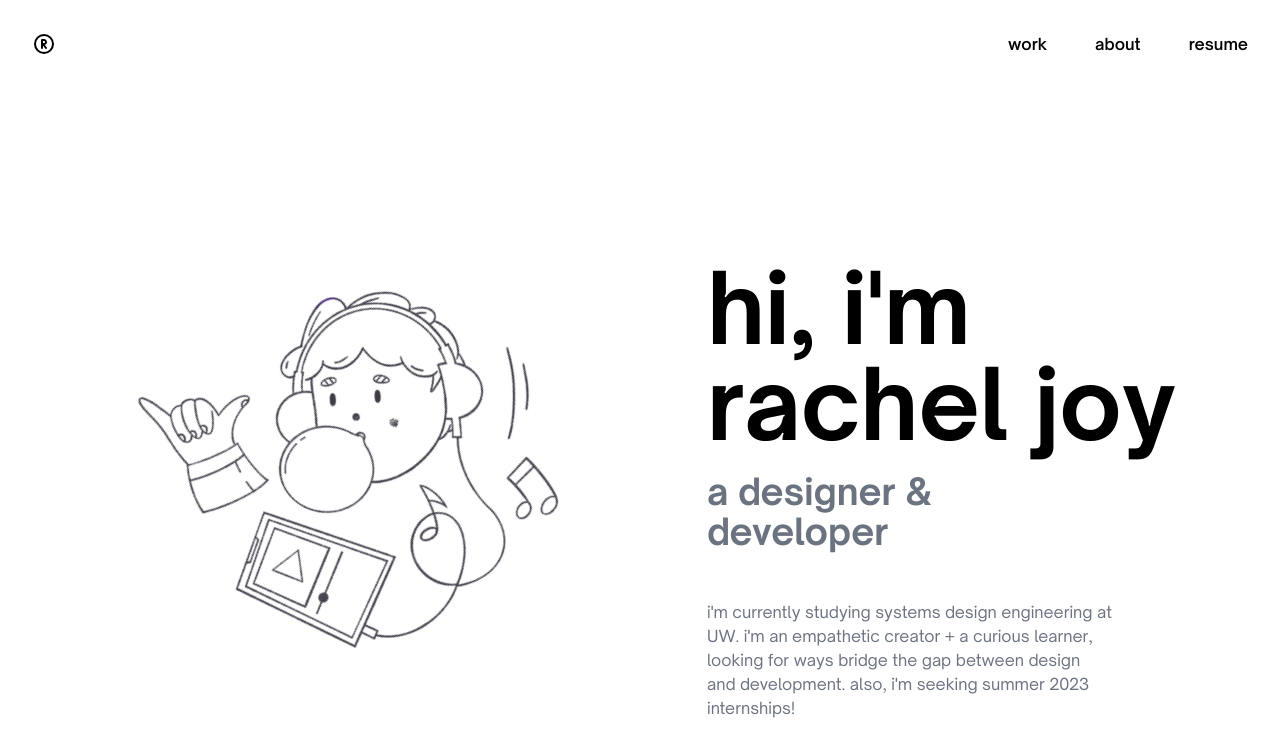
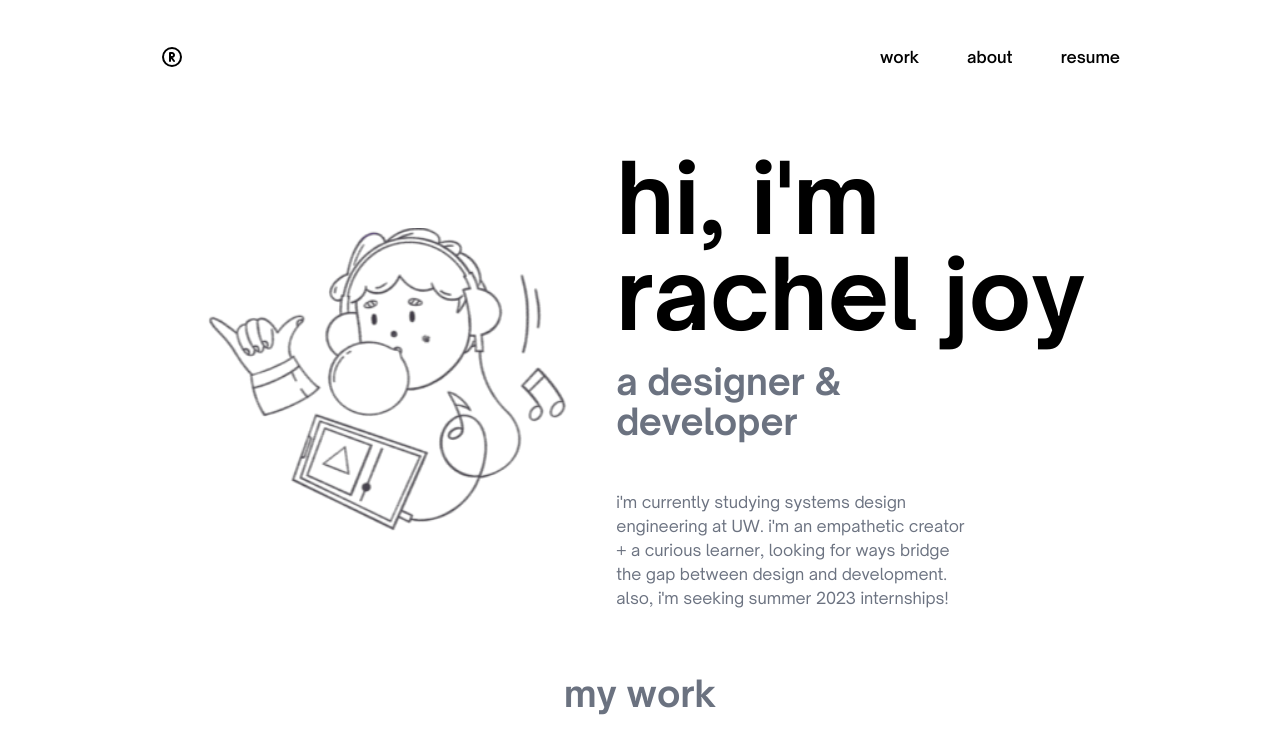
Before and after one commit to rjoyc/portfolio, a React (Vite) app: page / in a window 1280 px wide. Shown: the top 752 px of the page. Built offline with nearby package versions, Linux system fonts and the light colour scheme.

Commit message:
added margins around entire screen and adjusted spacing

```diff
--- a/index.html
+++ b/index.html
@@ -6,7 +6,7 @@
     <meta name="viewport" content="width=device-width, initial-scale=1.0" />
     <title>Rachel Joy Copreros</title>
   </head>
-  <body>
+  <body style="margin: 1% 10% 0 10%">
     <div id="root"></div>
     <script type="module" src="/src/main.jsx"></script>
   </body>
--- a/src/App.jsx
+++ b/src/App.jsx
@@ -1,5 +1,4 @@
 import { useState } from "react";
-import reactLogo from "./assets/react.svg";
 import "./App.css";
 import NavBar from "./components/NavBar";
 import Resume from "./assets/RachelJoyCoprerosResumeWinter2023.pdf";
@@ -44,20 +43,22 @@ function App() {
         workLink={workLink}
         resumeLink={Resume}
       ></NavBar>
-      <div className="flex justify-between items-center">
-        <img
-          src="src\assets\doodle-landing.png"
-          alt="doodle of teenager listens to music in headphones and hang loose symbol"
-          className="h-full w-full pt-16 hover:animate-wiggle"
-        ></img>
+      <div className="flex justify-center items-center pt-20">
         <div>
-          <h1 className="font-bold text-left text-8xl pt-32 pb-2">
+          <img
+            src="src\assets\doodle-landing.png"
+            alt="doodle of teenager listens to music in headphones and hang loose symbol"
+            className="pt-2 pl-5 pr-12 hover:animate-wiggle h-80"
+          ></img>
+        </div>
+        <div className="w-1/2">
+          <h1 className="font-bold text-left text-8xl pt-30 pb-2">
             hi, i'm <br></br> rachel joy
           </h1>
           <h2 className="text-4xl font-bold text-left text-gray-500 pt-3 pb-2">
             a designer & <br></br> developer
           </h2>
-          <h4 className="text-left w-3/4 pt-10 font-normal text-gray-500">
+          <h4 className="text-left pt-10 font-normal text-gray-500 w-3/4">
             i'm currently studying systems design engineering at UW. i'm an
             empathetic creator + a curious learner, looking for ways bridge the
             gap between design and development. also, i'm seeking summer 2023
```
Also changed, not shown: src/assets/doodle-landing.png.
